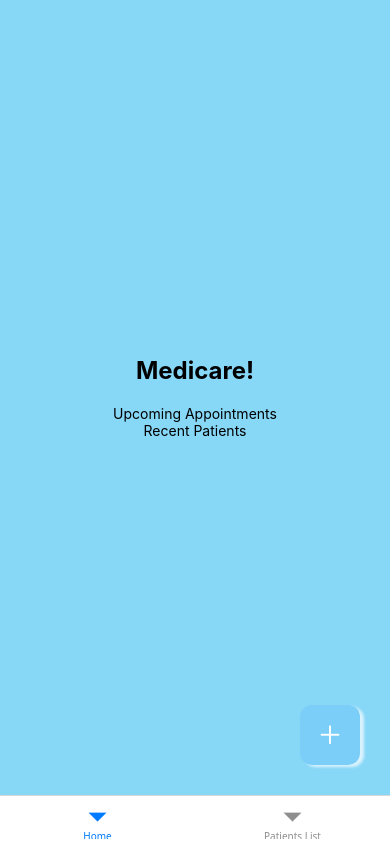
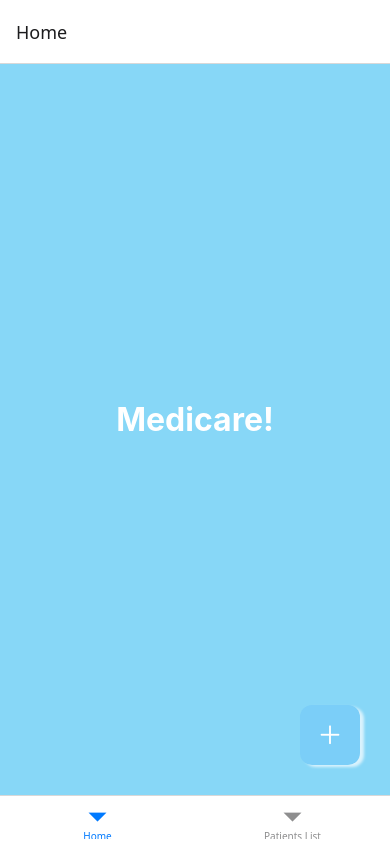
Before and after one commit to Magduri/MAPD712_react_native, a React Native app: screen /HomeScreen in a window 390 px wide. Built offline with nearby package versions, Linux system fonts and the light colour scheme.

Commit message:
update patients list screen and app.js

```diff
--- a/App.js
+++ b/App.js
@@ -9,39 +9,38 @@
 import PatientListScreen from './Screens/PatientListScreen';
 import AddPatientScreen from './Screens/AddPatientScreen'; // Correct the casing to match the actual file name
 
-const Tab = createBottomTabNavigator();
+
+
+export default function App() {
+
+  const Tab = createBottomTabNavigator();
 const Stack = createStackNavigator();
 
-function HomeStack() {
+const HomeStack = () => {
   return (
     <Stack.Navigator>
-      <Stack.Screen name="Back" component={HomeScreen} options={{headerShown: false}}/>
+      <Stack.Screen name="HomeScreen" component={HomeScreen} options={{title: 'Home'}}/>
       <Stack.Screen name="AddPatient" component={AddPatientScreen} options={{title: 'Add Patient'}} />
-      <Stack.Screen name="PatientInfo" component={PatientInfoScreen} options={{title: 'Patient'}} />
+      <Stack.Screen name="PatientInfo" component={PatientInfoScreen} options={{title: 'Patient Info'}} />
     </Stack.Navigator>
   );
 }
 
-function PatientStack() {
+const PatientStack = () => {
   return (
     <Stack.Navigator>
-      <Stack.Screen name="PatientList" component={PatientListScreen} options={{title: 'Patients List'}} />
-      <Stack.Screen name="PatientInfo" component={PatientInfoScreen} options={{title: 'Patient'}} />
+      <Stack.Screen name="PatientListScreen" component={PatientListScreen} options={{title: 'Patients List'}} />
+      <Stack.Screen name="PatientInfo" component={PatientInfoScreen} options={{title: 'Patient Info'}} />
+      <Stack.Screen name="AddPatient" component={AddPatientScreen} options={{title: 'Add Patient'}} />
     </Stack.Navigator>
   );
 }
 
-export default function App() {
-
 return (
   <NavigationContainer>
     <Tab.Navigator screenOptions={{headerShown: false}}>
-      <Tab.Screen
-        name="Home"
-        component={HomeStack}/>
-      <Tab.Screen
-        name="Patients List"
-        component={PatientStack} />
+      <Tab.Screen name="HomeTab" component={HomeStack} options={{ title: "Home"}}/>
+      <Tab.Screen name="PatientsTab" component={PatientStack} options={{ title: "Patients List"}}/>
     </Tab.Navigator>
     </NavigationContainer>
   );
--- a/Screens/AddPatientScreen.js
+++ b/Screens/AddPatientScreen.js
@@ -140,7 +140,9 @@
 
         <View style={styles.buttonContainer}>
           <TouchableOpacity style={[styles.button, styles.saveButton]}
-            onPress={async () => { handleSave }}>
+            onPress={async () => { await handleSave();
+              navigation.navigate('PatientList');
+            }}>
             <Text style={styles.buttonText}>Save</Text>
           </TouchableOpacity>
 
--- a/Screens/HomeScreen.js
+++ b/Screens/HomeScreen.js
@@ -9,8 +9,8 @@
       <Text style={styles.title}>Medicare!</Text>
       <StatusBar style="auto" />
 
-      <Text>Upcoming Appointments</Text>
-      <Text>Recent Patients</Text>
+      {/* <Text>Upcoming Appointments</Text>
+      <Text>Recent Patients</Text> */}
       <FabButton onPress={() => navigation.navigate('AddPatient')} />
     </View>
   );
@@ -24,9 +24,10 @@
     justifyContent: 'center',
   },
   title: {
-    fontSize: 24,
+    fontSize: 32,
     fontWeight: 'bold',
     marginBottom: 20,
+    color: 'white',
   },
 });
 
--- a/Screens/PatientListScreen.js
+++ b/Screens/PatientListScreen.js
@@ -1,7 +1,9 @@
 import { StatusBar } from 'expo-status-bar';
 import { StyleSheet, Text, View, FlatList } from 'react-native';
-import { useState, useEffect } from 'react';
+import { useState, useEffect, useCallback } from 'react';
+import { useFocusEffect } from '@react-navigation/native';
 import ViewButton from '../Components/ViewButton';
+import FabButton from '../Components/FabButton';
 
 
 import { BACKEND_URL } from '../config';
@@ -13,7 +15,7 @@
 const [patients, setPatients] = useState([]);
 
 
-useEffect(() => {
+//useEffect(() => {
   const fetchPatients = async () => {
 
     try {
@@ -30,8 +32,17 @@
     }
   };
 
-  fetchPatients();
-}, []);
+ // Refetch patients whenever the screen comes into focus
+  useFocusEffect(
+    useCallback(() => {
+      fetchPatients();
+    }, [])
+  );
+
+//   fetchPatients();
+// }, []);
+
+
 
 
 const renderItem = ({ item }) => (
@@ -51,6 +62,7 @@
         renderItem={renderItem}
         contentContainerStyle={{ padding: 16 }}
       />
+      <FabButton onPress={() => navigation.navigate('AddPatient')} />
       <StatusBar style="auto" />
     </View>
   );
```
